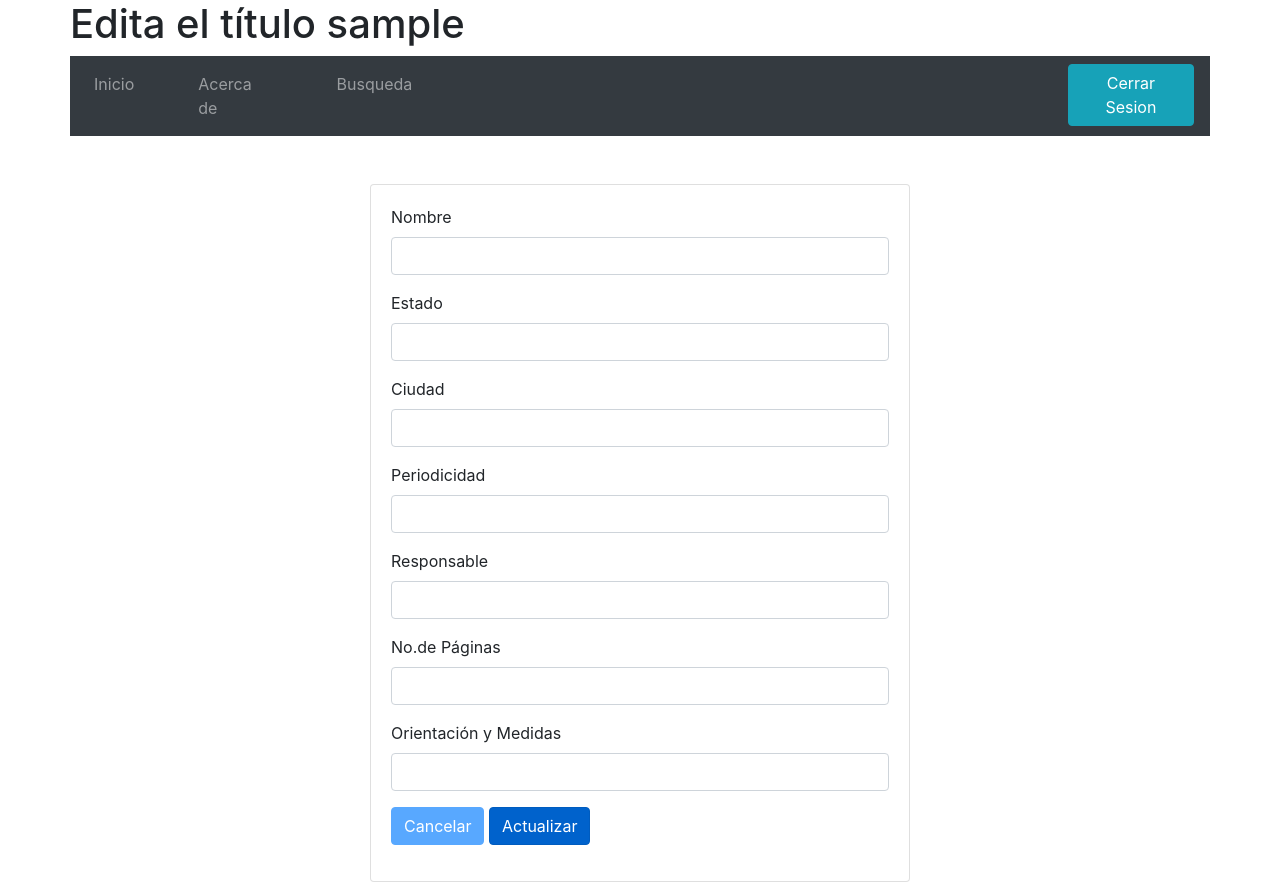
After one commit to ChavaTI/Prensa-Michoacana, a PHP site: page /editarTitulo.php?IdTitulo=1 in a window 1280 px wide. The commit adds this page. Run offline with PHP 8.4, Linux system fonts and the light colour scheme; the visitor is signed in with stand-in values (Sample User, id 1).

Commit message:
Se crearon los botones de editar y eliminar en el bienvenido.php enviandoles conuna etiqueta <a> y con metodo GET manual el id de cada uno de los titulos, y se creo el formulario parta editar un titulo

```diff
--- /dev/null
+++ b/src/ActualizarTitulo.php
@@ -0,0 +1,3 @@
+<?php
+echo "Prueba exitosa!!";
+?>
--- /dev/null
+++ b/src/editarTitulo.php
@@ -0,0 +1,84 @@
+<?php
+session_start();
+if($_SESSION['IdLogin'] == null){
+    header('Location:index.html');
+}
+?>
+
+<!DOCTYPE html>
+<html lang="es">
+
+<head>
+    <meta charset="UTF-8">
+    <meta name="viewport" content="width=device-width, initial-scale=1.0">
+    <meta http-equiv="X-UA-Compatible" content="ie=edge">
+    <link rel="stylesheet" href="./css/bootstrap.css">
+    <title>Editar un Título</title>
+</head>
+
+<body>
+    <main class="container">
+        <header class="row">
+            <h1><?php echo 'Edita el título  '  .$_SESSION['NombreUsuario']?></h1>
+        </header>
+        <nav class="row">
+            <div class="col-12 navbar navbar-expand-sm bg-light bg-dark navbar-dark">
+                <ul class="navbar-nav">
+                    <li class="nav-item"><a class="nav-link mr-5" href="bienvenida.php">Inicio</a></li>
+                    <li class="nav-item"><a class="nav-link mr-5" href="about.html">Acerca de</a></li>
+                    <li class="nav-item"><a class="nav-link mr-5" href="busqueda.php">Busqueda</a></li>
+                    <div style="width: 14.9cm"></div>
+                    <form action="cerrarSesion.php" method="get"><button class="btn btn-info ml-5" type="submit">Cerrar
+                            Sesion</button></form>
+                </ul>
+            </div>
+        </nav>
+        <section class="row mt-5">
+            <!-- Aqui va el formulario nuevo para agregar un nuevo titulo -->
+            <div class="col-6 offset-3">
+                <div class="card">
+                    <div class="card-body">
+                        <form action="ActualizarTitulo.php" method="POST">
+                            <!-- Escondiendo un input con el idtitulo que se resive por get, para poider mandarlo por post -->
+                            <?php echo '<input disabled="true" hidden type="text" value="'.$_GET['IdTitulo'].'">';?>
+                            <div class="form-group">
+                                <label for=""> Nombre</label>
+                                <input name="Nombre" type="text" class="form-control" required>
+                            </div>
+                            <div class="form-group">
+                                <label for="">Estado</label>
+                                <input name="Estado" type="text" class="form-control" required>
+                            </div>
+                            <div class="form-group">
+                                <label for="">Ciudad</label>
+                                <input name="Ciudad" type="text"class="form-control" required>
+                            </div>
+                            <div class="form-group">
+                                <label for="">Periodicidad</label>
+                                <input name="Periodicidad" type="text" class="form-control"  required>
+                            </div>
+                            <div class="form-group">
+                                <label form="">Responsable</label>
+                                <input name="Responsable" type="text" class="form-control" required>
+                            </div>
+                            <div class="form-group">
+                                <label form="">No.de Páginas</label>
+                                <input name="Numerodepaginas" type="number" class="form-control" required>
+                            </div>
+                            <div class="form-group">
+                                <label form="">Orientación y Medidas</label>
+                                <input name="Orientacionymedidas" type="text" class="form-control" required>
+                            </div>
+                            <div class="form-group offset-12">
+                                <input type="reset" value="Cancelar" class="btn btn-primary disabled">
+                                <input type="submit" value="Actualizar" class="btn btn-primary active">
+                            </div>
+                        </form>
+                    </div>
+                </div>
+            </div>
+        </section>
+    </main>
+</body>
+
+</html>
```
Also changed, not shown: src/bienvenida.php (+7 -3 lines), src/css/style.css (+13 -0 lines).
